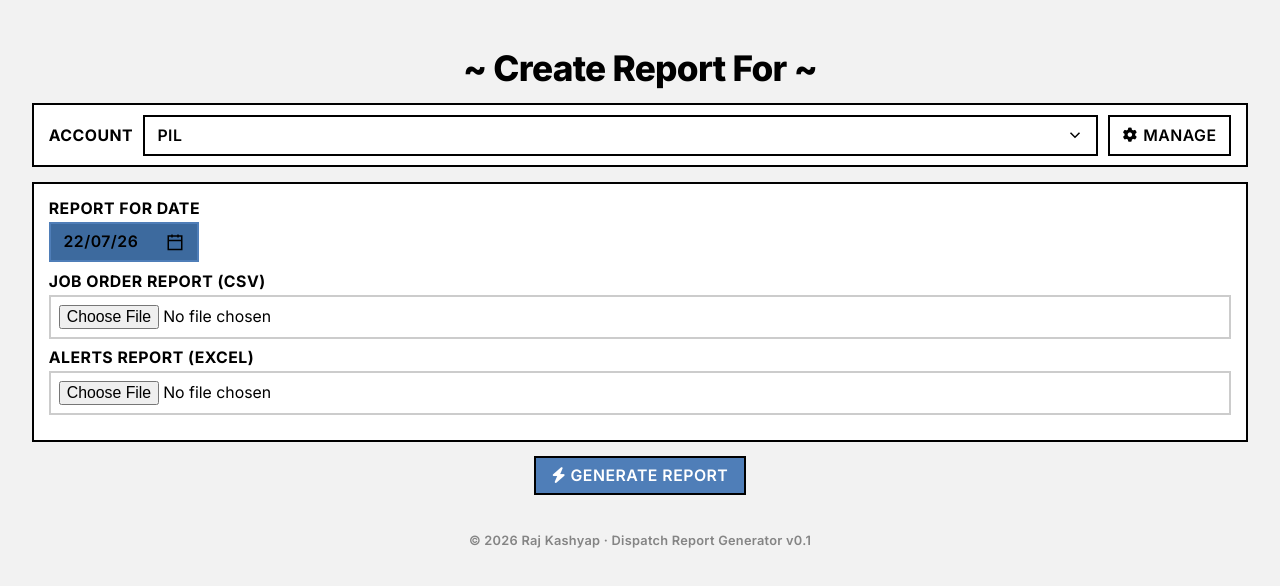
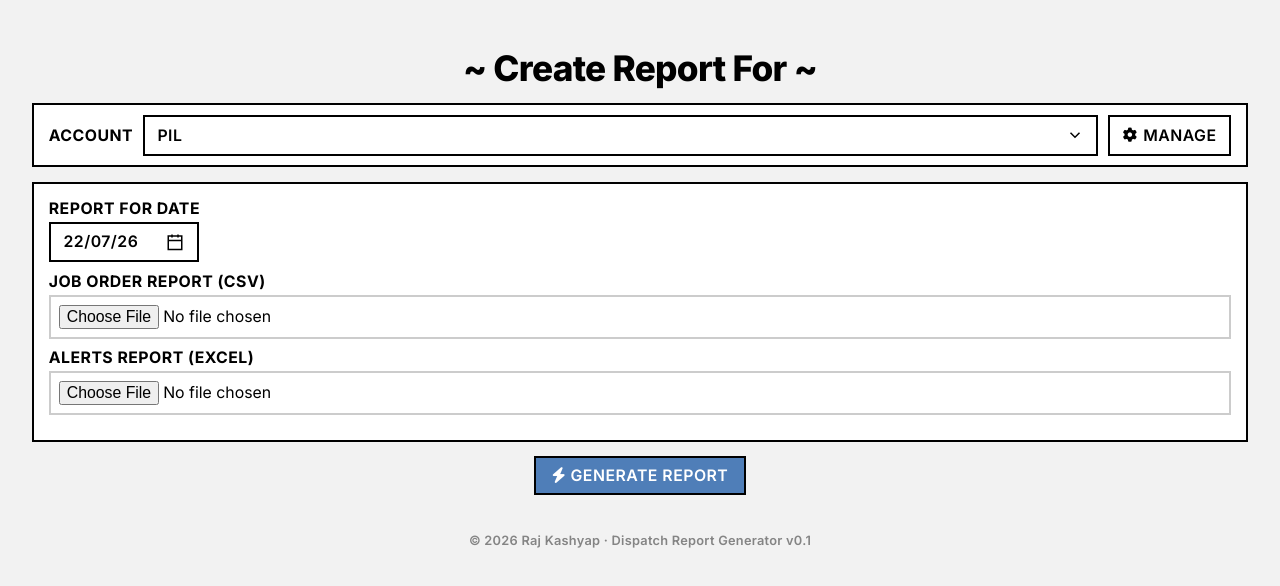
Before and after one commit to Raj-Kashyap001/dispatch-report, a React (Vite) app: page / in a window 1280 px wide. In both pictures the pointer is over the button 123 px from the left and 241 px from the top of the page. Shown: the top 586 px of the page. Built offline with nearby package versions, Linux system fonts and the light colour scheme.

Commit message:
fix: remove hover/active effects from date picker trigger button

```diff
--- a/src/index.css
+++ b/src/index.css
@@ -230,8 +230,10 @@ label {
     justify-content: space-between;
 }
 
-.m3-datepicker-trigger:hover {
-    border-color: var(--blue);
+.m3-datepicker-trigger:hover,
+.m3-datepicker-trigger:active {
+  background: var(--white);
+  border-color: var(--black);
 }
 
 .m3-datepicker-trigger.placeholder {
```
